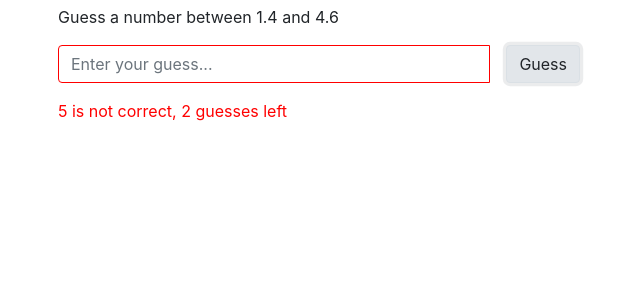
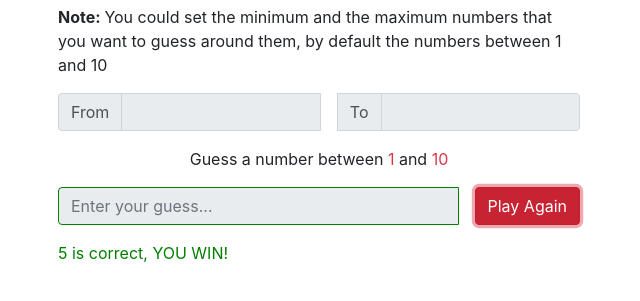
Before and after one commit to M-Hagrass/number-guesser, a plain HTML site: page index.html in a window 1280 px wide. Both pictures are taken after typing "5" into the empty fields and a click on the input "Guess". Shown: the part 75-376 px from the top of the page, without its empty margins (321-961 px from the left). Drawn offline with nearby package versions, Linux system fonts and the light colour scheme.

Commit message:
Set values by users to guess around them

```diff
--- a/game.js
+++ b/game.js
@@ -1,26 +1,55 @@
 // Assign UI variables
-const game = document.querySelector("#game"),
-      minNum = document.querySelector(".minNum"),
-      maxNum = document.querySelector(".maxNum"),
-      inputGuess = document.querySelector("#inputGuess"),
-      btnSubmit = document.querySelector(".btnSubmit"),
-      results = document.querySelector(".results");
+const game = document.querySelector("#game");
+const minNum = document.querySelector(".minNum");
+const maxNum = document.querySelector(".maxNum");
+const inputGuess = document.querySelector("#inputGuess");
+const inputMin = document.querySelector("#inputMin");
+const inputMax = document.querySelector("#inputMax");
+const btnSubmit = document.querySelector(".btnSubmit");
+const entries = document.querySelectorAll(".entries");
+const warningForGuess = document.querySelector(".warningForGuess");
+const warningForSet = document.querySelector(".warningForSet");
 // Game values variables
-let min = 1.4;
-let max = 4.6;
-let winningNum = getRandomNum(min, max);
+let min = 1;
+let max = 10;
 let guessesLeft = 3;
 
 // assign what is the max and min numbers
 maxNum.textContent = max;
 minNum.textContent = min;
 
+// Add the listener to entries
+entries.forEach(function (entry) {
+  entry.addEventListener("keyup", function setEntries(e) {
+    // Hide the resultMessage if it's exists
+    hideResultMessage(entry, warningForSet);
+    if (!entry.value.match(/^[0-9]+$/)) {
+      resultMessage(
+        `The value should be an integer number please recheck`,
+        "red",
+        entry,
+        warningForSet
+      );
+    } else {
+      if(!isNaN(parseInt(entries[0].value))) min = parseInt(entries[0].value);
+      if(!isNaN(parseInt(entries[1].value))) max = parseInt(entries[1].value);
+
+      // assign what is the max and min numbers
+      minNum.textContent = min;
+      maxNum.textContent = max;
+    }
+  });
+});
+
 // Add the listener to the form
 game.addEventListener("submit", (e) => {
   e.preventDefault();
+  entries.forEach(function (entry) {
+    entry.disabled = true;
+  });
   let guesserNumber = parseInt(inputGuess.value);
   // Hide the resultMessage if it's exists
-  hideResultMessage();
+  hideResultMessage(inputGuess, warningForGuess);
   if (btnSubmit.value === "Guess") {
     // validation
     validation(guesserNumber);
@@ -32,10 +61,12 @@ game.addEventListener("submit", (e) => {
 
 // Create validation function
 let validation = (guesserNumber) => {
-  if (isNaN(guesserNumber) || guesserNumber < 1 || guesserNumber > 10) {
+  if (isNaN(guesserNumber) || guesserNumber < min || guesserNumber > max) {
     resultMessage(
       `Not valid number, the number should be from ${min} to ${max}`,
-      "red"
+      "red",
+      inputGuess,
+      warningForGuess
     );
   } else {
     // check the game
@@ -44,33 +75,49 @@ let validation = (guesserNumber) => {
 }
 
 // Create resultMessage function
-let resultMessage = (message, color) => {
-  results.textContent = message;
-  results.style.color = color;
-  inputGuess.style.borderColor = color;
-  inputGuess.value = "";
+let resultMessage = (message, color, input, warning) => {
+  warning.textContent = message;
+  warning.style.color = color;
+  input.style.borderColor = color;
+  input.value = "";
 };
 
 // Create hideResultMessage
-let hideResultMessage = () => {
-  results.textContent = "";
-  inputGuess.style.borderColor = "initial";
+let hideResultMessage = (input, warning) => {
+  warning.textContent = "";
+  input.style.borderColor = "initial";
 };
 
 // Create checkGame function
 let checkGame = (guesserNumber) => {
+  let winningNum = getRandomNum(min, max);
   // Win case
   if(winningNum === guesserNumber){
-    resultMessage(`${winningNum} is correct, YOU WIN!`, 'green');
+    resultMessage(
+      `${winningNum} is correct, YOU WIN!`,
+      "green",
+      inputGuess,
+      warningForGuess
+    );
     playAgain();
   }
 
   // Loss case
   if(winningNum !== guesserNumber){
     guessesLeft -= 1;
-    resultMessage(`${guesserNumber} is not correct, ${guessesLeft} guesses left`, 'red');
+    resultMessage(
+      `${guesserNumber} is not correct, ${guessesLeft} guesses left`,
+      "red",
+      inputGuess,
+      warningForGuess
+    );
     if(guessesLeft === 0){
-      resultMessage(`Game Over, you lost. The correct number was ${winningNum}`, 'red');
+      resultMessage(
+        `Game Over, you lost. The correct number was ${winningNum}`,
+        "red",
+        inputGuess,
+        warningForGuess
+      );
       playAgain();
     }
   }
@@ -79,6 +126,7 @@ let checkGame = (guesserNumber) => {
 // Create playAgain function
 let playAgain = ()=>{
   inputGuess.disabled = true;
+  btnSubmit.className += "btn-danger";
   btnSubmit.value = 'Play Again';
 }
 
--- a/index.html
+++ b/index.html
@@ -12,14 +12,32 @@
 <body>
   <div class="container">
     <div class="row">
-      <div id="game" class="col-md-6 mx-auto p-4">
+      <div id="game" class="col-lg-6 mx-auto p-4">
         <h1>Number Guesser</h1>
-        <p>Guess a number between <span class="minNum"></span> and <span class="maxNum"></span></p>
-        <form class="input-group">
-          <input type="number" id="inputGuess" class="form-control mr-3" placeholder="Enter your guess...">
-          <input type="submit" class="btn btn-light btnSubmit" value="Guess">
+        <p><strong>Note: </strong>You could set the minimum and the maximum numbers that you want to guess around them, by
+          default the numbers between 1 and 10</p>
+        <form>
+          <div class="input-group mb-3">
+            <div class="input-group-prepend">
+              <span class="input-group-text">From</span>
+            </div>
+            <input type="number" id="inputMin" class="entries form-control mr-3">
+            <div class="input-group-prepend">
+              <span class="input-group-text">To</span>
+            </div>
+            <input type="number" id="inputMax" class="entries form-control">
+          </div>
         </form>
-        <p class="results mt-3"></p>
+        <form>
+          <p class="warningForSet text-center "></p>
+          <p class="text-center">Guess a number between <span class="minNum text-danger"></span> and <span
+              class="maxNum text-danger"></span></p>
+          <div class="input-group mb-3">
+            <input type="number" id="inputGuess" class="form-control mr-3" placeholder="Enter your guess...">
+            <input type="submit" class="btn btn-secondary btnSubmit " value="Guess">
+            </div>
+        </form>
+        <p class="warningForGuess mt-3"></p>
       </div>
     </div>
   </div>
```
